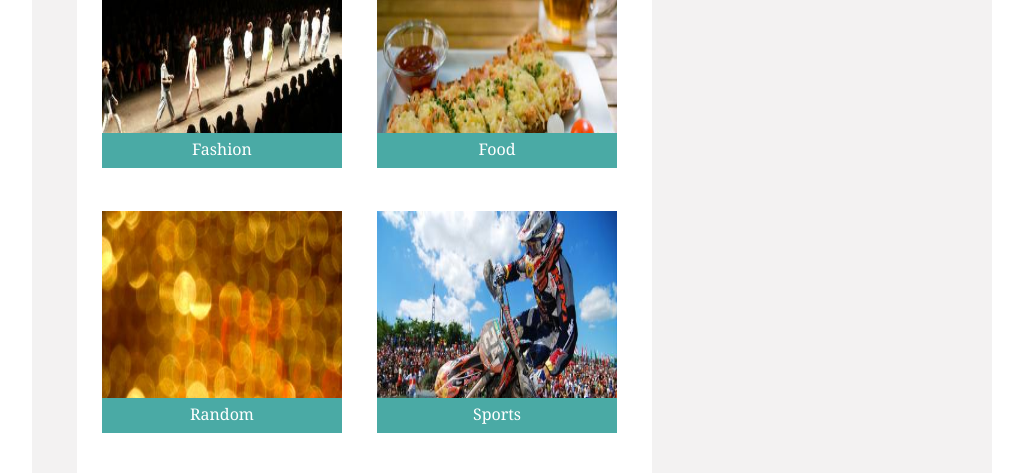
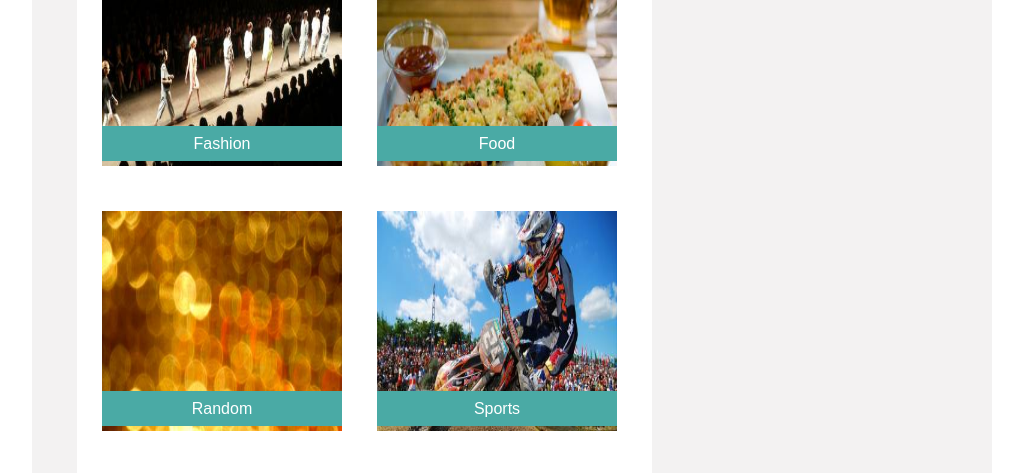
Before and after one commit to jarishaw/Basic-Portfolio, a plain HTML site: page portfolio.html in a window 1280 px wide. Shown: the part 276-749 px from the top of the page, without its empty margins (128-1151 px from the left). Drawn offline with Linux system fonts and the light colour scheme.

Commit message:
added bio and changed fonts/sizing

```diff
--- a/assets/css/style.css
+++ b/assets/css/style.css
@@ -245,13 +245,14 @@ input[type=submit]:hover {
 	color: white;
 	background-color: #4aaaa5;
 	text-align: center;
-	bottom: 43px;
+	bottom: 50px;
 	left: 15px;
 
 }
 
 .caption{
-	padding: 5px;
+	padding: 9px;
+	font-family: Arial, "Helvetica Neue", Helvetica, sans-serif;
 }
 
 .pic{
```
Also changed, not shown: index.html (+5 -1 lines).
